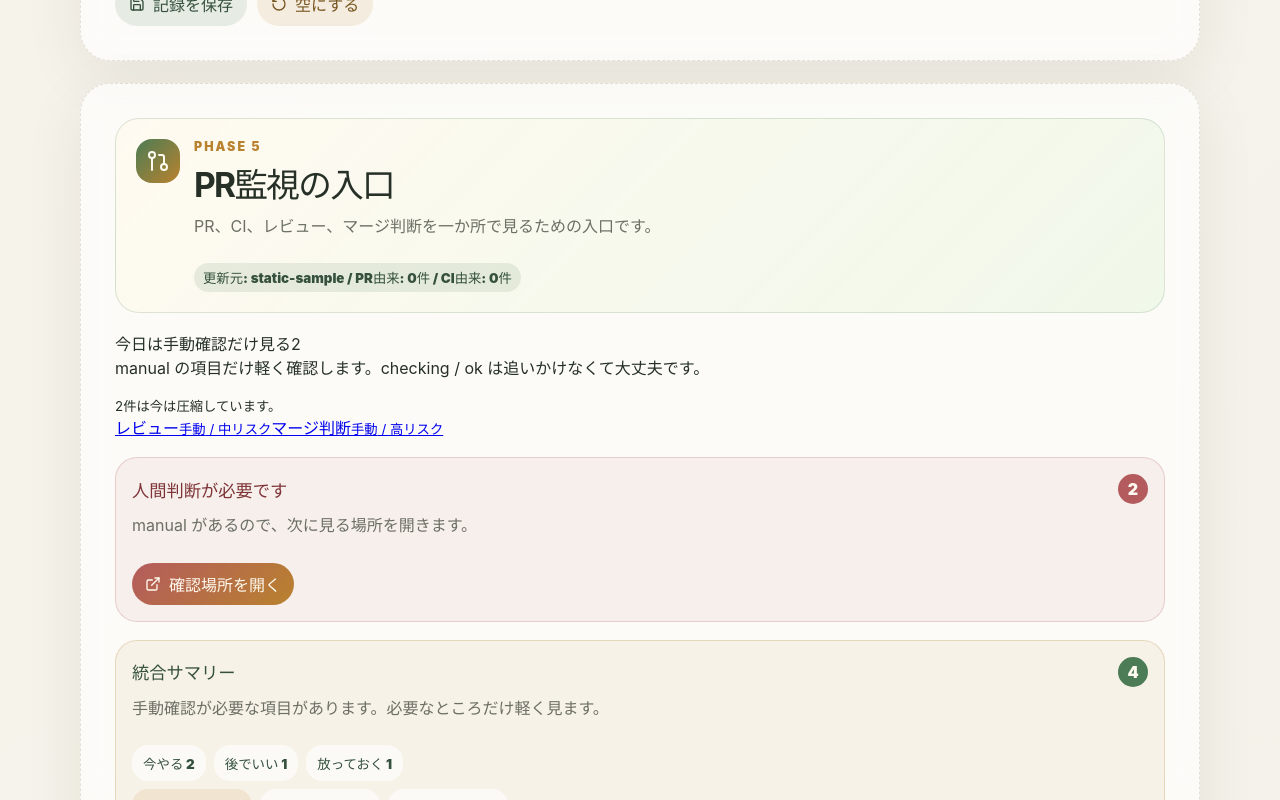
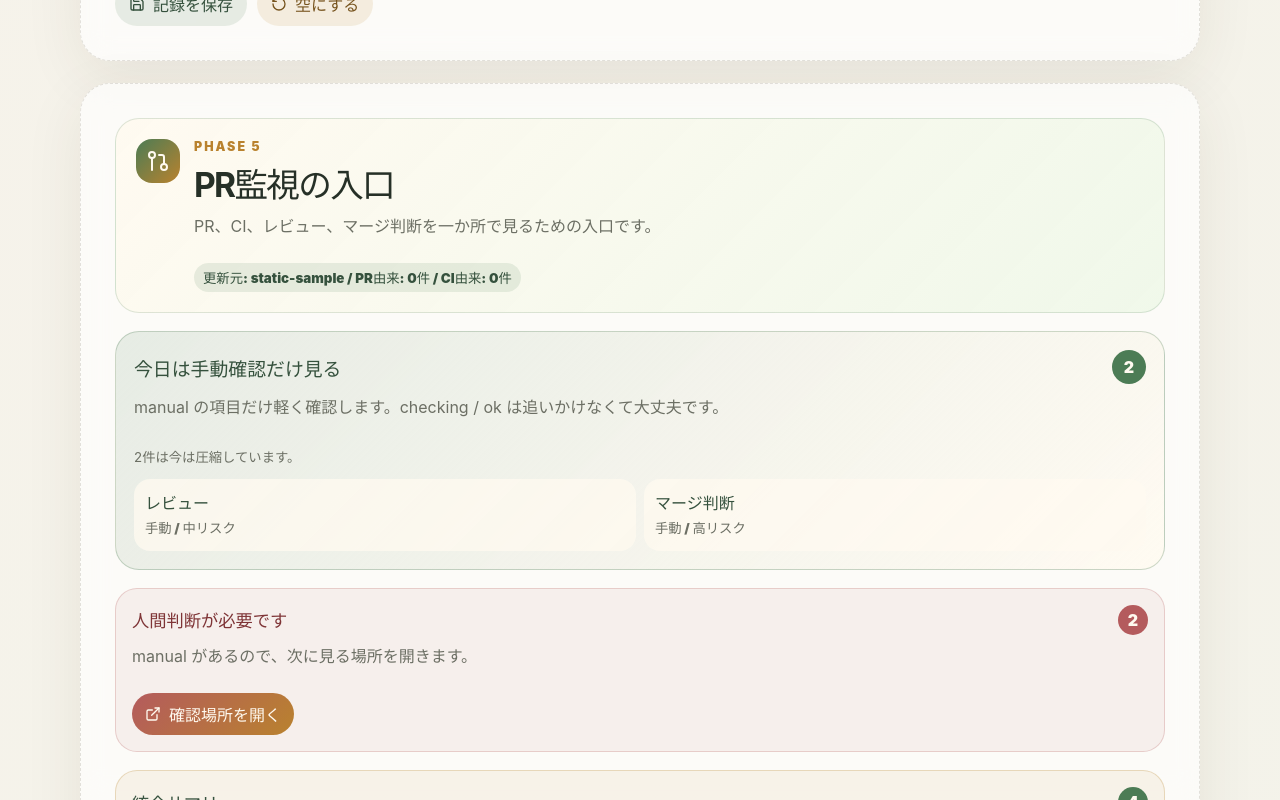
Before and after one commit to sunpotflower4460-cpu/darake-dev-app-AI, a React (Vite) app: page / in a window 1280 px wide. Shown: the part 11200-12000 px from the top of the page. Built offline with nearby package versions, Linux system fonts and the light colour scheme.

Commit message:
feat: style Review Watch today focus box

```diff
--- a/src/reviewWatch.css
+++ b/src/reviewWatch.css
@@ -35,6 +35,8 @@
 .reviewUpdateGuidance p,
 .reviewAftercareBox p,
 .reviewAftercareBox small,
+.reviewTodayFocusBox p,
+.reviewTodayFocusBox small,
 .reviewUpdateLinks small,
 .reviewFreshnessBox p,
 .reviewFreshnessBox small,
@@ -59,6 +61,56 @@
   color: #35513d;
   background: rgba(76, 124, 85, 0.12);
   font-weight: 900;
+}
+
+.reviewTodayFocusBox {
+  display: grid;
+  gap: 10px;
+  padding: 18px;
+  border: 1px solid rgba(76, 124, 85, 0.28);
+  border-radius: 24px;
+  background: linear-gradient(135deg, rgba(76, 124, 85, 0.12), rgba(255, 250, 240, 0.82));
+}
+
+.reviewTodayFocusBox > div:first-child {
+  display: flex;
+  justify-content: space-between;
+  gap: 12px;
+  align-items: center;
+}
+
+.reviewTodayFocusBox > div:first-child strong {
+  color: #35513d;
+  font-size: 1.18rem;
+}
+
+.reviewTodayFocusBox > div:first-child span {
+  display: inline-grid;
+  place-items: center;
+  min-width: 34px;
+  height: 34px;
+  border-radius: 999px;
+  color: #fffaf0;
+  background: #4c7c55;
+  font-weight: 900;
+}
+
+.reviewTodayFocusItems {
+  display: grid;
+  grid-template-columns: repeat(2, minmax(0, 1fr));
+  gap: 8px;
+}
+
+.reviewTodayFocusItems a,
+.reviewTodayFocusItems > span {
+  display: grid;
+  gap: 4px;
+  padding: 11px;
+  border-radius: 16px;
+  color: #35513d;
+  background: rgba(255, 250, 240, 0.72);
+  font-weight: 900;
+  text-decoration: none;
 }
 
 .reviewAlertBox {
@@ -538,7 +590,8 @@
   .reviewWatchGrid,
   .reviewUpdateSteps,
   .reviewUpdateLinks,
-  .reviewLaneGrid {
+  .reviewLaneGrid,
+  .reviewTodayFocusItems {
     grid-template-columns: 1fr;
   }
 
@@ -549,7 +602,8 @@
   .reviewUpdateHead,
   .reviewFreshnessBox > div,
   .reviewAlertBox > div,
-  .reviewUnifiedBox > div:first-child {
+  .reviewUnifiedBox > div:first-child,
+  .reviewTodayFocusBox > div:first-child {
     align-items: flex-start;
     flex-direction: column;
   }
```
